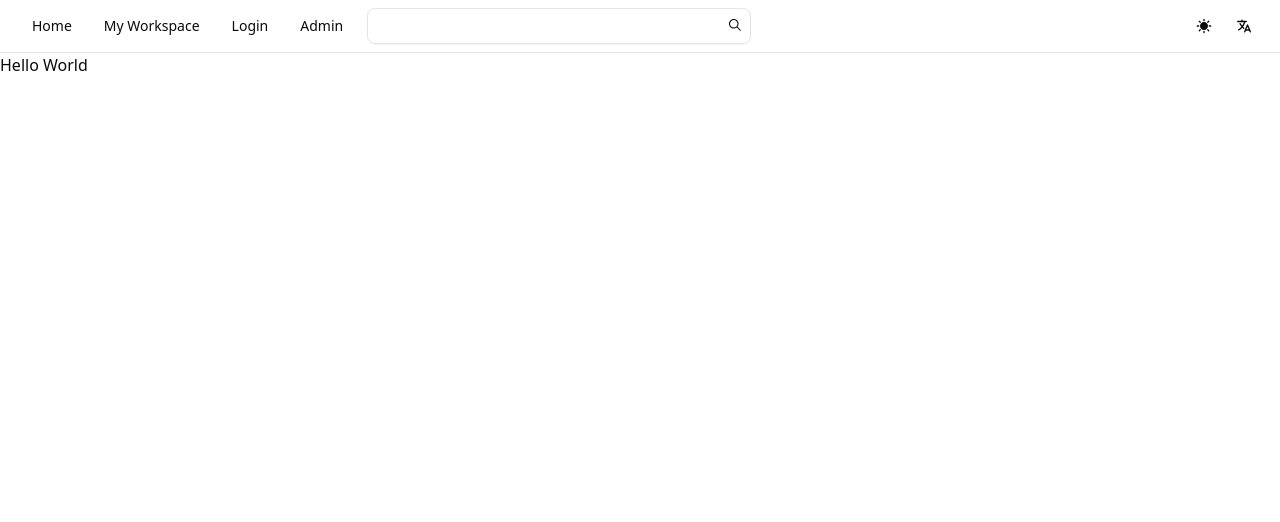
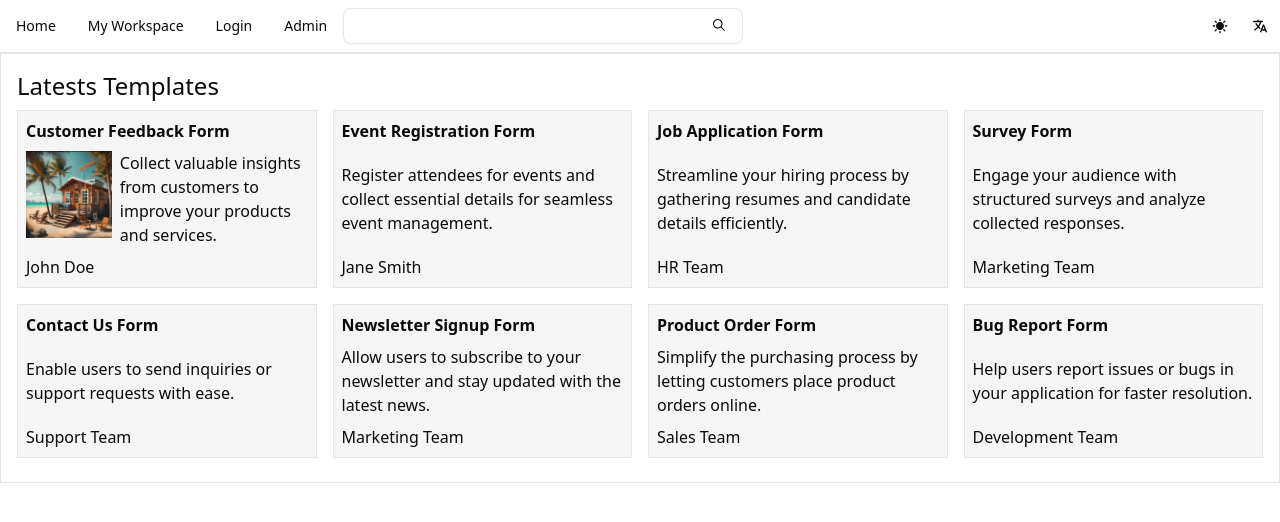
Before and after one commit to IU4308/forms-builder, a React (Vite) app: page / in a window 1280 px wide. Shown: the top 522 px of the page. Built offline with nearby package versions, Linux system fonts and the light colour scheme.

Commit message:
add latest templates gallery

```diff
--- a/src/components/Header.tsx
+++ b/src/components/Header.tsx
@@ -49,12 +49,12 @@ const NavItem = ({ title, url }: NavItemProps) => {
 
 const DesktopView = () => {
     return (
-        <nav className="hidden md:flex max-w-[1280px] mx-auto w-full relative  py-2 px-4 gap-2 items-center justify-between">
+        <nav className="hidden lg:flex max-w-[1400px] mx-auto w-full relative  py-2 gap-2 items-center justify-between">
             <div className="flex shrink-0">
                 {menu.map((item) => (
                     <NavItem key={item.title} {...item} />
                 ))}
-                <div className="px-2 relative w-full min-w-[400px] ">
+                <div className=" relative w-full min-w-[400px] ">
                     <IoIosSearch className="absolute right-4 top-1/4" />
                     <Input type="text" className="" />
                 </div>
@@ -66,7 +66,7 @@ const DesktopView = () => {
 
 const MobileView = () => {
     return (
-        <nav className="px-2 md:hidden flex justify-between">
+        <nav className="px-2 lg:hidden flex justify-between">
             <div className="flex gap-2 w-[75%]">
                 <DropDown />
                 {/* <NavItem title="Login" url="/login" /> */}
--- /dev/null
+++ b/src/components/LatestsTemplates.tsx
@@ -0,0 +1,41 @@
+import { templates } from '@/lib/constants';
+
+type TemplateProps = {
+    title: string;
+    author: string;
+    description: string;
+    image?: string;
+};
+const Template = ({ title, author, description, image }: TemplateProps) => {
+    return (
+        <div className="bg-secondary border hover:opacity-75 cursor-pointer flex flex-col justify-between gap-2 p-2">
+            <div className="font-bold">{title}</div>
+            <div className="">
+                {image && (
+                    <div className="float-left w-1/3 pr-2">
+                        <img
+                            className="object-contain"
+                            src={image}
+                            alt={title}
+                        />
+                    </div>
+                )}
+                <div className="break-words">
+                    <span>{description.slice(0, 127)}</span>
+                    {description.length > 128 && <span>...</span>}
+                </div>
+            </div>
+            <div className="font-light">{author}</div>
+        </div>
+    );
+};
+
+export default function LatestsTemplates() {
+    return (
+        <div className="grid grid-cols-1 sm:grid-cols-2 lg:grid-cols-4 gap-2 lg:gap-4 py-2">
+            {templates.map((template) => (
+                <Template key={template.title} {...template} />
+            ))}
+        </div>
+    );
+}
--- /dev/null
+++ b/src/lib/constants.ts
@@ -0,0 +1,92 @@
+export const templates = [
+    {
+        title: 'Customer Feedback Form',
+        description:
+            'Collect valuable insights from customers to improve your products and services.',
+        author: 'John Doe',
+        image: '/test.png',
+        topic: 'Customer Experience',
+        tags: ['feedback', 'reviews', 'customer satisfaction', 'business'],
+    },
+    {
+        title: 'Event Registration Form',
+        description:
+            'Register attendees for events and collect essential details for seamless event management.',
+        author: 'Jane Smith',
+        // // image: 'https://example.com/images/event-registration.jpg',
+        topic: 'Event Management',
+        tags: ['event', 'registration', 'attendees', 'planning'],
+    },
+    {
+        title: 'Job Application Form',
+        description:
+            'Streamline your hiring process by gathering resumes and candidate details efficiently.',
+        author: 'HR Team',
+        // // image: 'https://example.com/images/job-application.jpg',
+        topic: 'Recruitment',
+        tags: ['job', 'application', 'resume', 'hiring'],
+    },
+    {
+        title: 'Survey Form',
+        description:
+            'Engage your audience with structured surveys and analyze collected responses.',
+        author: 'Marketing Team',
+        // // image: 'https://example.com/images/survey-form.jpg',
+        topic: 'Market Research',
+        tags: ['survey', 'data collection', 'analysis', 'research'],
+    },
+    {
+        title: 'Contact Us Form',
+        description:
+            'Enable users to send inquiries or support requests with ease.',
+        author: 'Support Team',
+        // // image: 'https://example.com/images/contact-us.jpg',
+        topic: 'Customer Support',
+        tags: ['contact', 'support', 'inquiries', 'help'],
+    },
+    {
+        title: 'Newsletter Signup Form',
+        description:
+            'Allow users to subscribe to your newsletter and stay updated with the latest news.',
+        author: 'Marketing Team',
+        // image: 'https://example.com/images/newsletter-signup.jpg',
+        topic: 'Email Marketing',
+        tags: ['newsletter', 'subscription', 'email', 'marketing'],
+    },
+    {
+        title: 'Product Order Form',
+        description:
+            'Simplify the purchasing process by letting customers place product orders online.',
+        author: 'Sales Team',
+        // // image: 'https://example.com/images/product-order.jpg',
+        topic: 'E-commerce',
+        tags: ['order', 'product', 'purchase', 'checkout'],
+    },
+    {
+        title: 'Bug Report Form',
+        description:
+            'Help users report issues or bugs in your application for faster resolution.',
+        author: 'Development Team',
+        // // image: 'https://example.com/images/bug-report.jpg',
+        topic: 'Software Development',
+        tags: ['bug', 'issue', 'report', 'debugging'],
+    },
+    // {
+    //     title: 'Course Enrollment Form',
+    //     description:
+    //         'Allow students to enroll in courses and collect essential registration details.',
+    //     author: 'Education Team',
+    //     // // image: 'https://example.com/images/course-enrollment.jpg',
+    //     topic: 'Education',
+    //     tags: ['enrollment', 'course', 'student', 'learning'],
+    // },
+    // {
+    //     title: 'Donation Form',
+    //     description:
+    //         'Make it easy for users to contribute to your cause with a simple donation form.',
+    //     author: 'Non-Profit Organization',
+    //     // // image: 'https://example.com/images/donation-form.jpg',
+    //     topic: 'Fundraising',
+    //     tags: ['donation', 'charity', 'fundraising', 'non-profit'],
+    // },
+];
--- a/src/pages/Home.tsx
+++ b/src/pages/Home.tsx
@@ -1,10 +1,14 @@
 import Header from '@/components/Header';
+import LatestsTemplates from '@/components/LatestsTemplates';
 
 export default function Home() {
     return (
-        <div>
+        <main>
             <Header />
-            <h1>Hello World</h1>
-        </div>
+            <section className="mx-auto p-4 max-w-[1400px] border">
+                <h1 className="text-2xl">Latests Templates</h1>
+                <LatestsTemplates />
+            </section>
+        </main>
     );
 }
```
Also changed, not shown: public/test.png (added).
